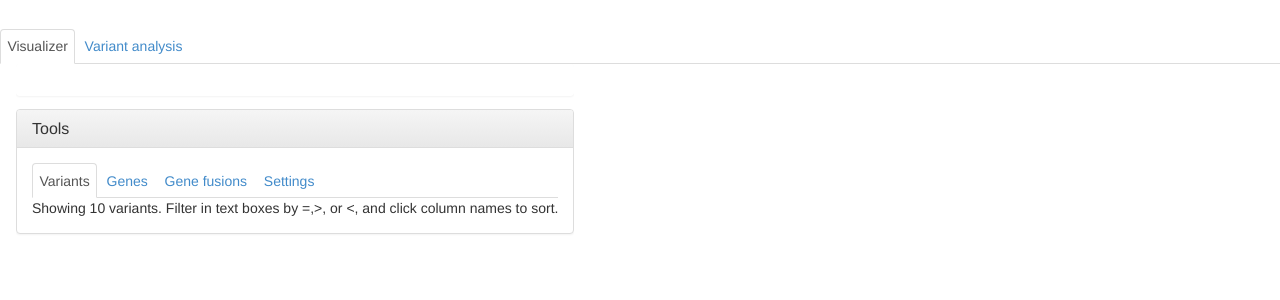
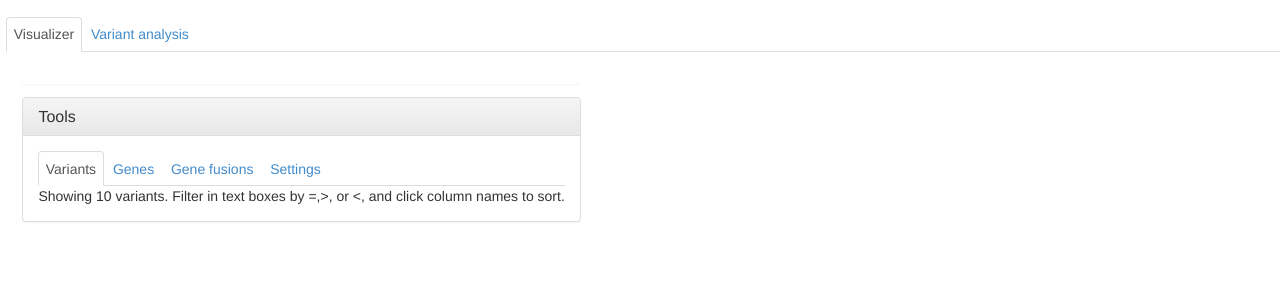
Before and after one commit to MariaNattestad/SplitThreader, a PHP site: page /vis.php in a window 1280 px wide. Shown: the part 51-351 px from the top of the page. Run offline with PHP 8.4, Linux system fonts and the light colour scheme.

Commit message:
Adjust spacing and fit everything into tabbed layout.

```diff
--- a/css/splitthreader_visualizer.css
+++ b/css/splitthreader_visualizer.css
@@ -222,6 +222,8 @@ text {
 }
 
 h1#title {
+  margin-top: 1vh;
+  margin-bottom: 1vh;
   font-size: 1.6vw;
   text-align: center;
 
@@ -247,3 +249,7 @@ h1#title {
 #variant_table_landing, #gene_fusion_table_landing {
   overflow: scroll;
 }
+
+#main_body_container {
+  padding-left: 0.5vw;
+}
--- a/js/SplitThreader_visualizer.js
+++ b/js/SplitThreader_visualizer.js
@@ -106,7 +106,7 @@ var _plot_canvas = {"top": null, "bottom": null};
 
 function responsive_sizing() {
 	var panel_width_fraction = 0.30;
-	var top_banner_size = 90;
+	var top_banner_size = 120;
 
 	var w = window,
 		d = document,
```
